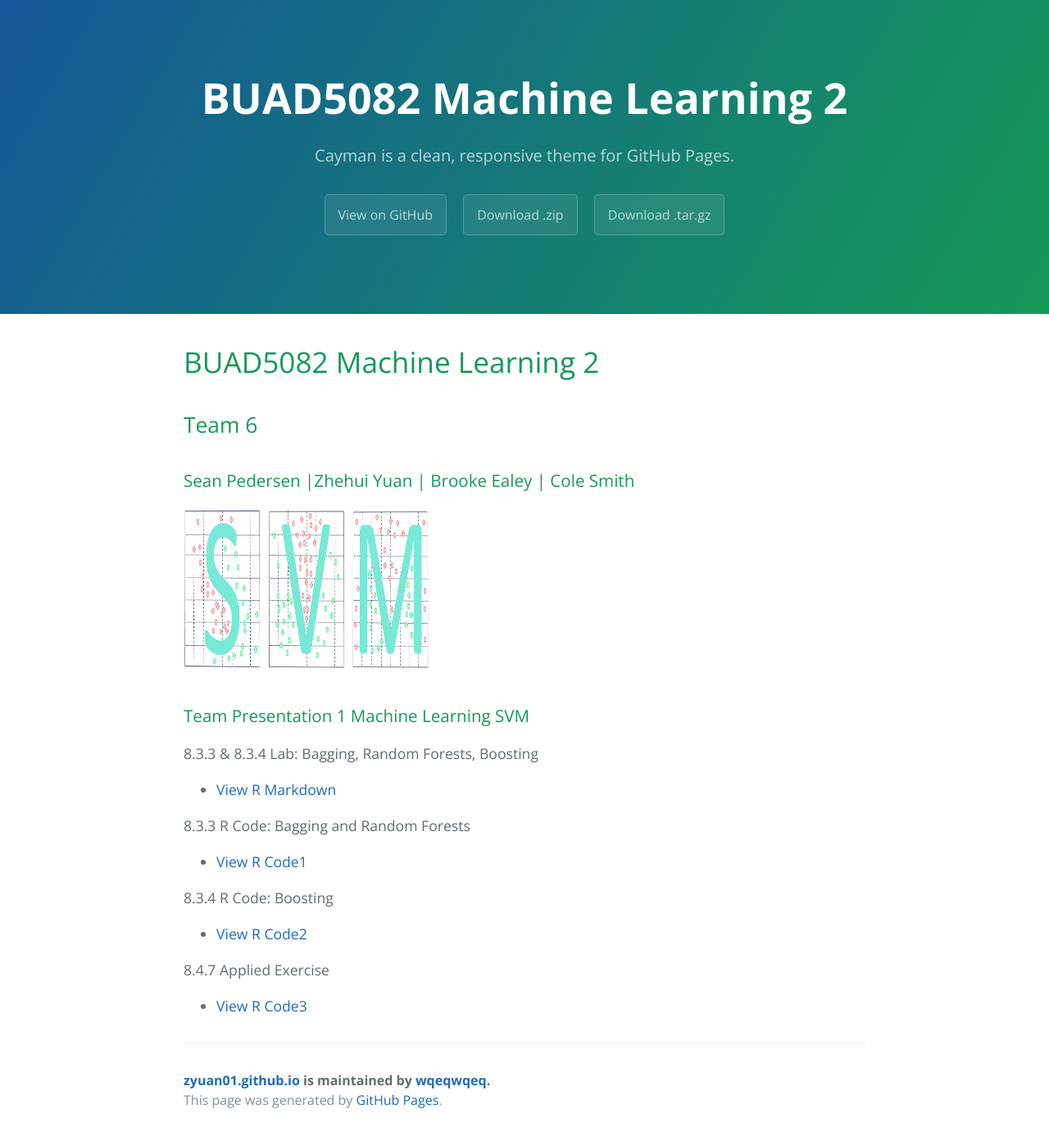
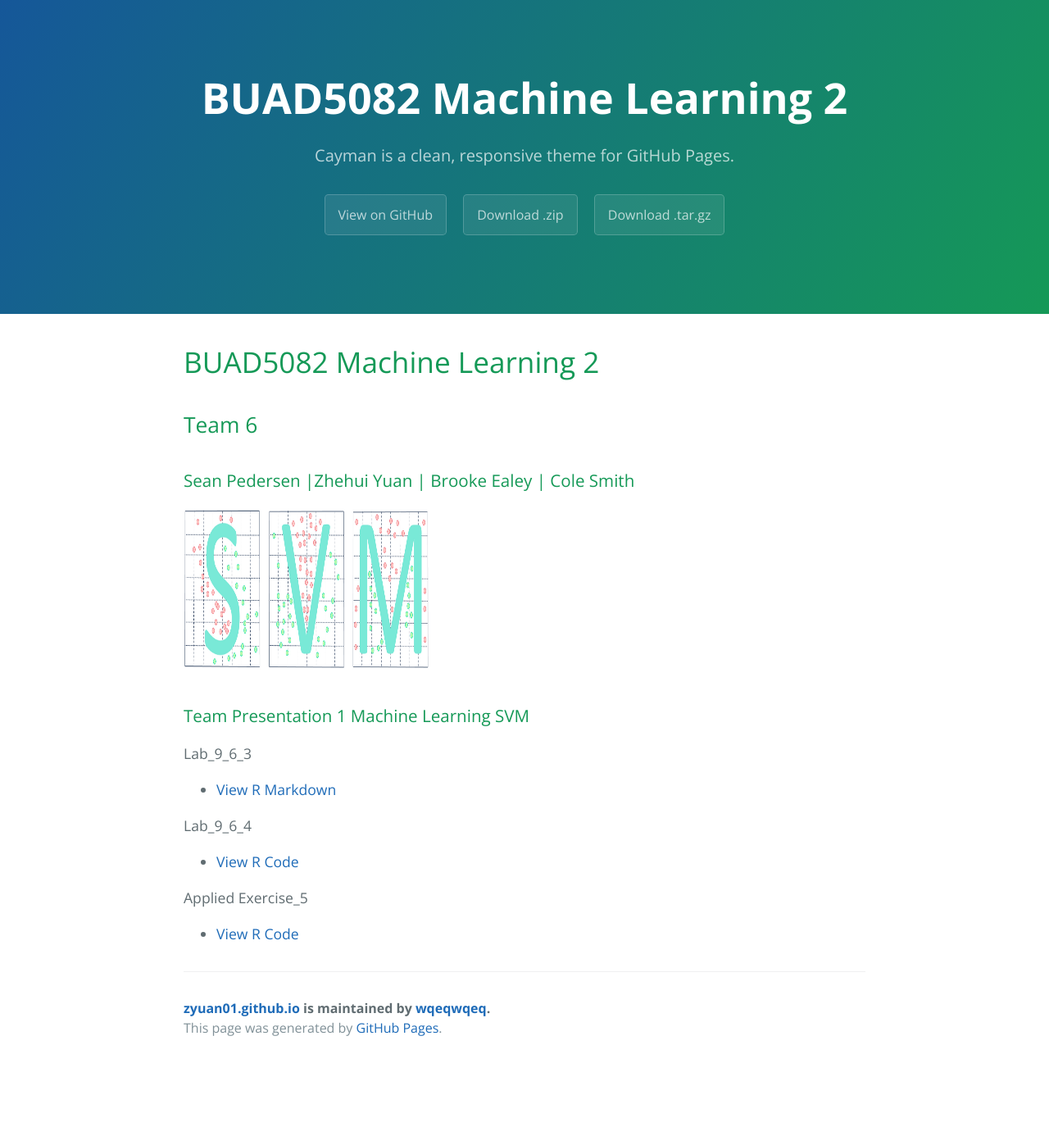
Before and after one commit to wqeqwqeq/zyuan01.github.io, a Jekyll site: the page built from index.md, in a window 1280 px wide. Shown: the whole page at 82% size. Built offline with Jekyll 4.4.1, drawn with Linux system fonts in a browser that asks for light colours; our own code applies the rules of GitHub Pages for plain Markdown files; after the commit the page ends 1298 px from its top, so only the background shows below that.

Commit message:
Update index.md

```diff
--- a/index.md
+++ b/index.md
@@ -8,14 +8,11 @@
 
 ### Team Presentation 1 Machine Learning SVM
 
-8.3.3 & 8.3.4 Lab: Bagging, Random Forests, Boosting
-  - [View R Markdown](Lab.html)
+Lab_9_6_3
+  - [View R Markdown](code/Lab_9_6_3.Rmd)
 
-8.3.3 R Code: Bagging and Random Forests
-  - [View R Code1](8.3.3.R)
+Lab_9_6_4
+  - [View R Code](code/lab_9_6_4.Rmd)
 
-8.3.4 R Code: Boosting
-  - [View R Code2](8.3.4.R)
-
-8.4.7 Applied Exercise
-  - [View R Code3](8.4.7.R)
+Applied Exercise_5
+  - [View R Code](code/Applied_Exercise_5.R)
```
